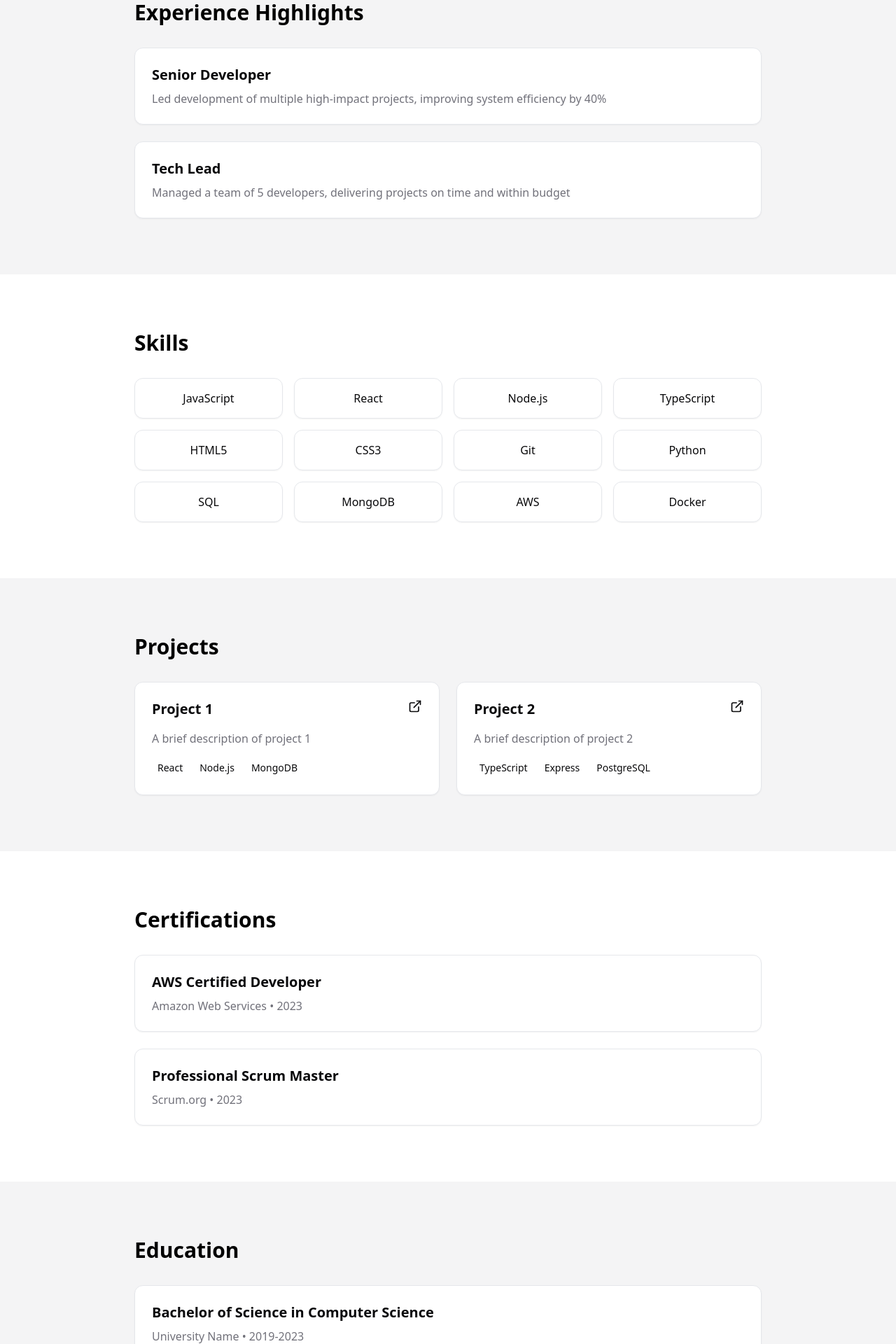
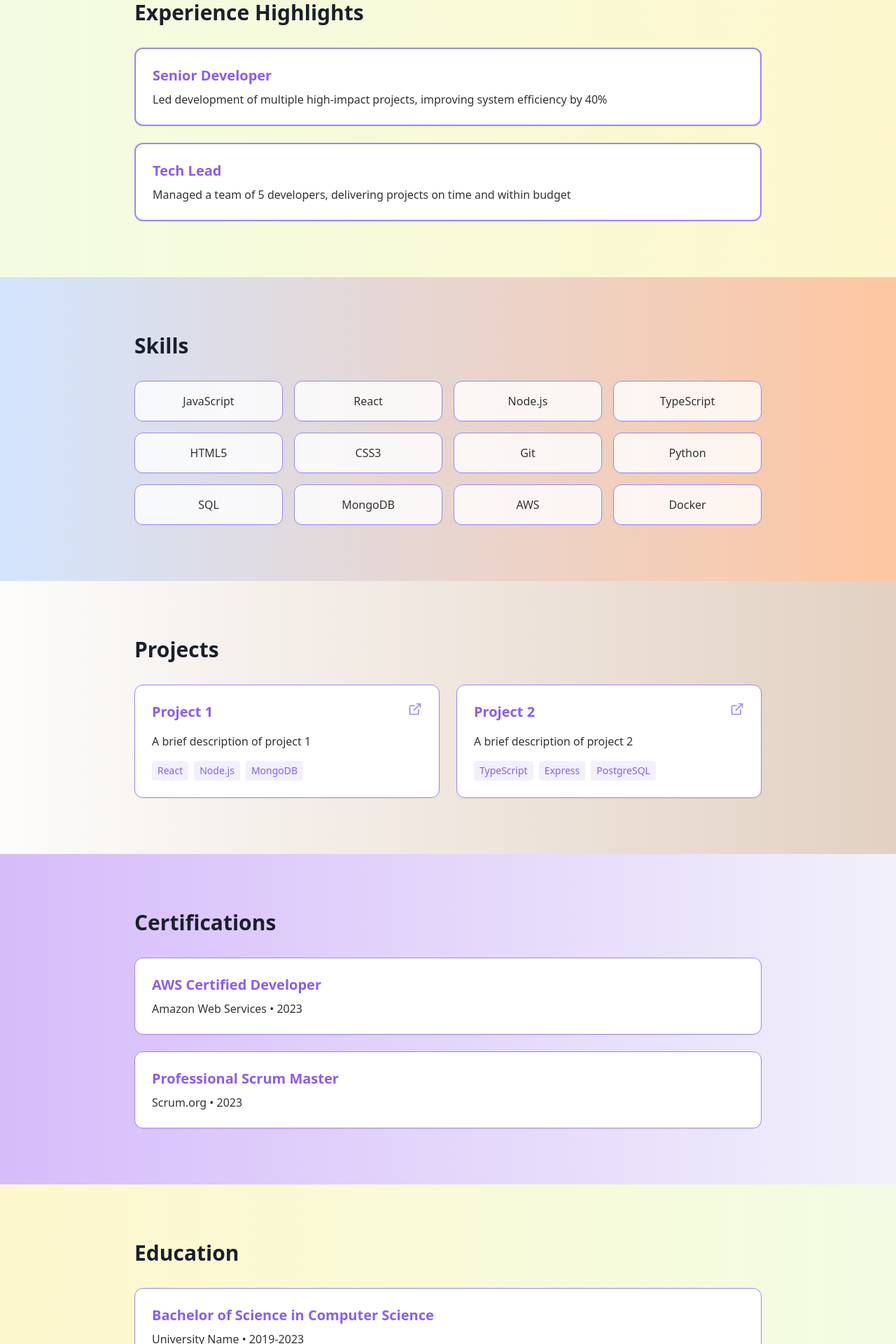
Before and after one commit to Anirudhreddy7799/modern-glance-showcase, a React (Vite) app: page / in a window 1280 px wide. Shown: the part 880-2800 px from the top of the page at 70% size. Built offline with nearby package versions, Linux system fonts and the light colour scheme.

Commit message:
Enhance UI with Colorful Design
Updated styles and components to create a more colorful and elegant user interface throughout the application.
[skip gpt_engineer]

```diff
--- a/src/pages/Index.tsx
+++ b/src/pages/Index.tsx
@@ -20,8 +20,7 @@ const Index = () => {
       description: "A brief description of project 2",
       technologies: ["TypeScript", "Express", "PostgreSQL"],
       link: "#"
-    },
-    // Add more projects as needed
+    }
   ];
 
   const certifications = [
@@ -46,29 +45,29 @@ const Index = () => {
   ];
 
   return (
-    <div className="min-h-screen bg-background">
+    <div className="min-h-screen bg-gradient-to-br from-[#fdfcfb] to-[#e2d1c3]">
       {/* Hero Section */}
-      <section id="hero" className="section-padding min-h-screen flex items-center">
+      <section id="hero" className="section-padding min-h-screen flex items-center bg-gradient-to-r from-[#accbee] to-[#e7f0fd]">
         <div className="max-w-4xl mx-auto fade-in">
-          <h1 className="text-4xl md:text-6xl font-bold mb-6">Your Name</h1>
-          <p className="text-xl md:text-2xl text-muted-foreground mb-8">
+          <h1 className="text-4xl md:text-6xl font-bold mb-6 bg-gradient-to-r from-[#8B5CF6] to-[#D946EF] text-transparent bg-clip-text">Your Name</h1>
+          <p className="text-xl md:text-2xl text-[#1A1F2C] mb-8">
             Full Stack Developer
           </p>
-          <p className="text-lg mb-8 max-w-2xl">
+          <p className="text-lg mb-8 max-w-2xl text-[#333333]">
             A passionate developer focused on creating intuitive and efficient web applications.
           </p>
           <div className="flex gap-4">
-            <Button variant="outline" size="icon">
+            <Button variant="outline" size="icon" className="hover:bg-[#9b87f5] hover:text-white transition-all duration-300">
               <a href="https://github.com/yourusername" target="_blank" rel="noopener noreferrer">
                 <Github className="h-5 w-5" />
               </a>
             </Button>
-            <Button variant="outline" size="icon">
+            <Button variant="outline" size="icon" className="hover:bg-[#9b87f5] hover:text-white transition-all duration-300">
               <a href="https://linkedin.com/in/yourusername" target="_blank" rel="noopener noreferrer">
                 <Linkedin className="h-5 w-5" />
               </a>
             </Button>
-            <Button variant="outline" size="icon">
+            <Button variant="outline" size="icon" className="hover:bg-[#9b87f5] hover:text-white transition-all duration-300">
               <a href="mailto:your.email@example.com">
                 <Mail className="h-5 w-5" />
               </a>
@@ -78,19 +77,19 @@ const Index = () => {
       </section>
 
       {/* Experience Summary Section */}
-      <section id="experience" className="section-padding bg-secondary">
+      <section id="experience" className="section-padding bg-gradient-to-r from-[#F2FCE2] to-[#FEF7CD]">
         <div className="max-w-4xl mx-auto fade-in">
-          <h2 className="text-3xl font-bold mb-8">Experience Highlights</h2>
+          <h2 className="text-3xl font-bold mb-8 text-[#1A1F2C]">Experience Highlights</h2>
           <div className="space-y-6">
-            <Card className="p-6">
-              <h3 className="text-xl font-semibold mb-2">Senior Developer</h3>
-              <p className="text-muted-foreground">
+            <Card className="p-6 hover:shadow-lg transition-all duration-300 border-[#9b87f5] border-2">
+              <h3 className="text-xl font-semibold mb-2 text-[#8B5CF6]">Senior Developer</h3>
+              <p className="text-[#333333]">
                 Led development of multiple high-impact projects, improving system efficiency by 40%
               </p>
             </Card>
-            <Card className="p-6">
-              <h3 className="text-xl font-semibold mb-2">Tech Lead</h3>
-              <p className="text-muted-foreground">
+            <Card className="p-6 hover:shadow-lg transition-all duration-300 border-[#9b87f5] border-2">
+              <h3 className="text-xl font-semibold mb-2 text-[#8B5CF6]">Tech Lead</h3>
+              <p className="text-[#333333]">
                 Managed a team of 5 developers, delivering projects on time and within budget
               </p>
             </Card>
@@ -99,13 +98,13 @@ const Index = () => {
       </section>
 
       {/* Skills Section */}
-      <section id="skills" className="section-padding">
+      <section id="skills" className="section-padding bg-gradient-to-r from-[#D3E4FD] to-[#FEC6A1]">
         <div className="max-w-4xl mx-auto fade-in">
-          <h2 className="text-3xl font-bold mb-8">Skills</h2>
+          <h2 className="text-3xl font-bold mb-8 text-[#1A1F2C]">Skills</h2>
           <div className="grid grid-cols-2 md:grid-cols-4 gap-4">
             {skills.map((skill, index) => (
-              <Card key={index} className="p-4 text-center hover:bg-secondary transition-colors">
-                {skill}
+              <Card key={index} className="p-4 text-center hover:scale-105 transition-all duration-300 bg-white/80 backdrop-blur-sm border-[#9b87f5] border hover:border-[#D946EF]">
+                <span className="text-[#333333]">{skill}</span>
               </Card>
             ))}
           </div>
@@ -113,24 +112,24 @@ const Index = () => {
       </section>
 
       {/* Projects Section */}
-      <section id="projects" className="section-padding bg-secondary">
+      <section id="projects" className="section-padding bg-gradient-to-r from-[#fdfcfb] to-[#e2d1c3]">
         <div className="max-w-4xl mx-auto fade-in">
-          <h2 className="text-3xl font-bold mb-8">Projects</h2>
+          <h2 className="text-3xl font-bold mb-8 text-[#1A1F2C]">Projects</h2>
           <div className="grid md:grid-cols-2 gap-6">
             {projects.map((project, index) => (
-              <Card key={index} className="p-6">
+              <Card key={index} className="p-6 hover:shadow-xl transition-all duration-300 border-[#9b87f5] border hover:border-[#D946EF]">
                 <div className="flex justify-between items-start mb-4">
-                  <h3 className="text-xl font-semibold">{project.title}</h3>
+                  <h3 className="text-xl font-semibold text-[#8B5CF6]">{project.title}</h3>
                   <a href={project.link} target="_blank" rel="noopener noreferrer">
-                    <ExternalLink className="h-5 w-5" />
+                    <ExternalLink className="h-5 w-5 text-[#9b87f5] hover:text-[#D946EF]" />
                   </a>
                 </div>
-                <p className="text-muted-foreground mb-4">{project.description}</p>
+                <p className="text-[#333333] mb-4">{project.description}</p>
                 <div className="flex flex-wrap gap-2">
                   {project.technologies.map((tech, techIndex) => (
                     <span
                       key={techIndex}
-                      className="text-sm bg-background px-2 py-1 rounded"
+                      className="text-sm bg-[#F1F0FB] px-2 py-1 rounded text-[#8B5CF6]"
                     >
                       {tech}
                     </span>
@@ -143,14 +142,14 @@ const Index = () => {
       </section>
 
       {/* Certifications Section */}
-      <section id="certifications" className="section-padding">
+      <section id="certifications" className="section-padding bg-gradient-to-r from-[#D6BCFA] to-[#F1F0FB]">
         <div className="max-w-4xl mx-auto fade-in">
-          <h2 className="text-3xl font-bold mb-8">Certifications</h2>
+          <h2 className="text-3xl font-bold mb-8 text-[#1A1F2C]">Certifications</h2>
           <div className="space-y-6">
             {certifications.map((cert, index) => (
-              <Card key={index} className="p-6">
-                <h3 className="text-xl font-semibold mb-2">{cert.name}</h3>
-                <p className="text-muted-foreground">
+              <Card key={index} className="p-6 hover:shadow-lg transition-all duration-300 border-[#9b87f5] border hover:border-[#D946EF]">
+                <h3 className="text-xl font-semibold mb-2 text-[#8B5CF6]">{cert.name}</h3>
+                <p className="text-[#333333]">
                   {cert.issuer} • {cert.date}
                 </p>
               </Card>
@@ -160,14 +159,14 @@ const Index = () => {
       </section>
 
       {/* Education Section */}
-      <section id="education" className="section-padding bg-secondary">
+      <section id="education" className="section-padding bg-gradient-to-r from-[#FEF7CD] to-[#F2FCE2]">
         <div className="max-w-4xl mx-auto fade-in">
-          <h2 className="text-3xl font-bold mb-8">Education</h2>
+          <h2 className="text-3xl font-bold mb-8 text-[#1A1F2C]">Education</h2>
           <div className="space-y-6">
             {education.map((edu, index) => (
-              <Card key={index} className="p-6">
-                <h3 className="text-xl font-semibold mb-2">{edu.degree}</h3>
-                <p className="text-muted-foreground">
+              <Card key={index} className="p-6 hover:shadow-lg transition-all duration-300 border-[#9b87f5] border hover:border-[#D946EF]">
+                <h3 className="text-xl font-semibold mb-2 text-[#8B5CF6]">{edu.degree}</h3>
+                <p className="text-[#333333]">
                   {edu.institution} • {edu.year}
                 </p>
               </Card>
@@ -177,11 +176,11 @@ const Index = () => {
       </section>
 
       {/* Acknowledgements Section */}
-      <section id="acknowledgements" className="section-padding">
+      <section id="acknowledgements" className="section-padding bg-gradient-to-r from-[#accbee] to-[#e7f0fd]">
         <div className="max-w-4xl mx-auto fade-in">
-          <h2 className="text-3xl font-bold mb-8">Acknowledgements</h2>
-          <Card className="p-6">
-            <p className="text-muted-foreground">
+          <h2 className="text-3xl font-bold mb-8 text-[#1A1F2C]">Acknowledgements</h2>
+          <Card className="p-6 hover:shadow-lg transition-all duration-300 border-[#9b87f5] border hover:border-[#D946EF]">
+            <p className="text-[#333333]">
               Special thanks to all mentors, colleagues, and organizations that have contributed to my professional growth.
               Your guidance and support have been invaluable in shaping my career journey.
             </p>
```
